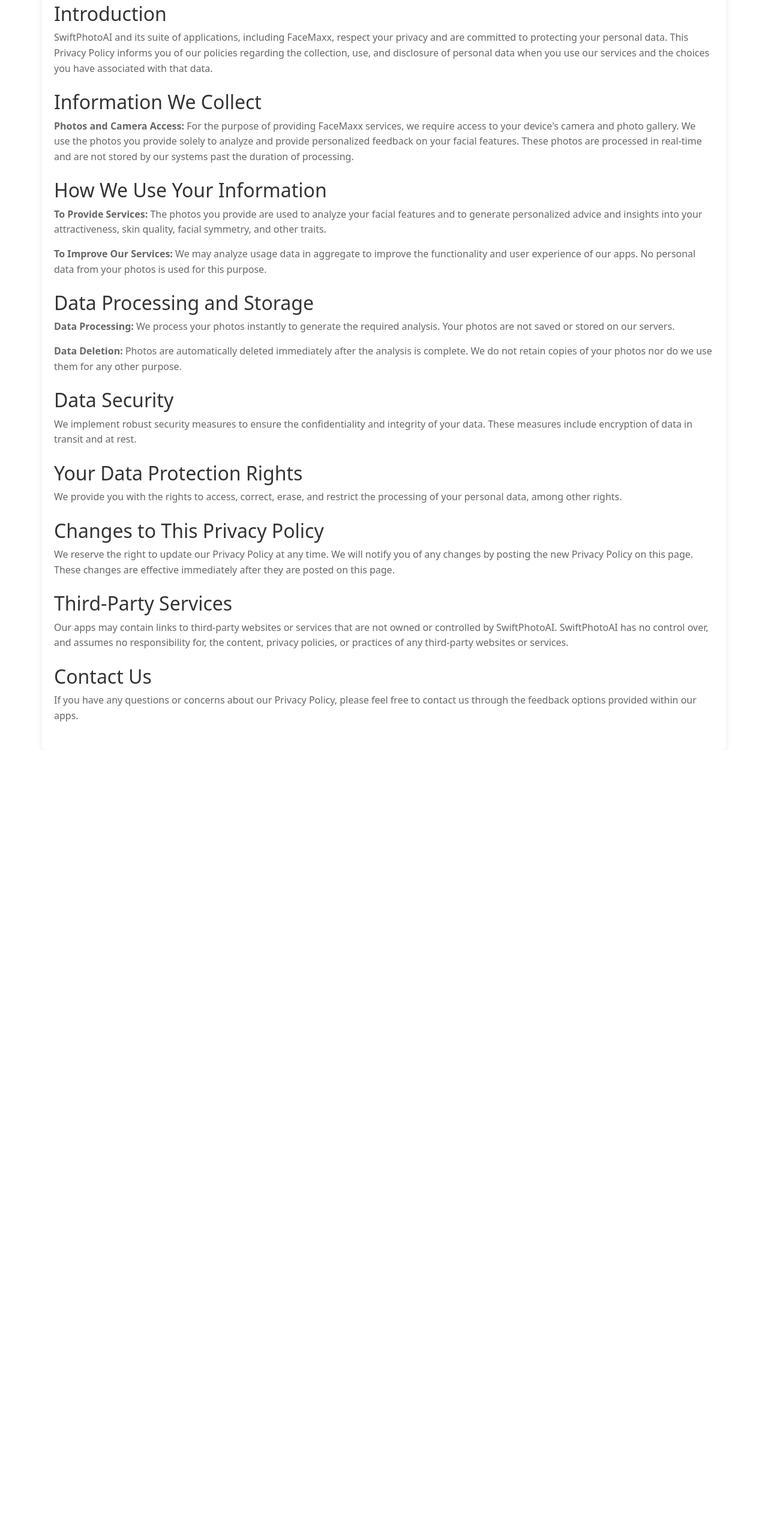
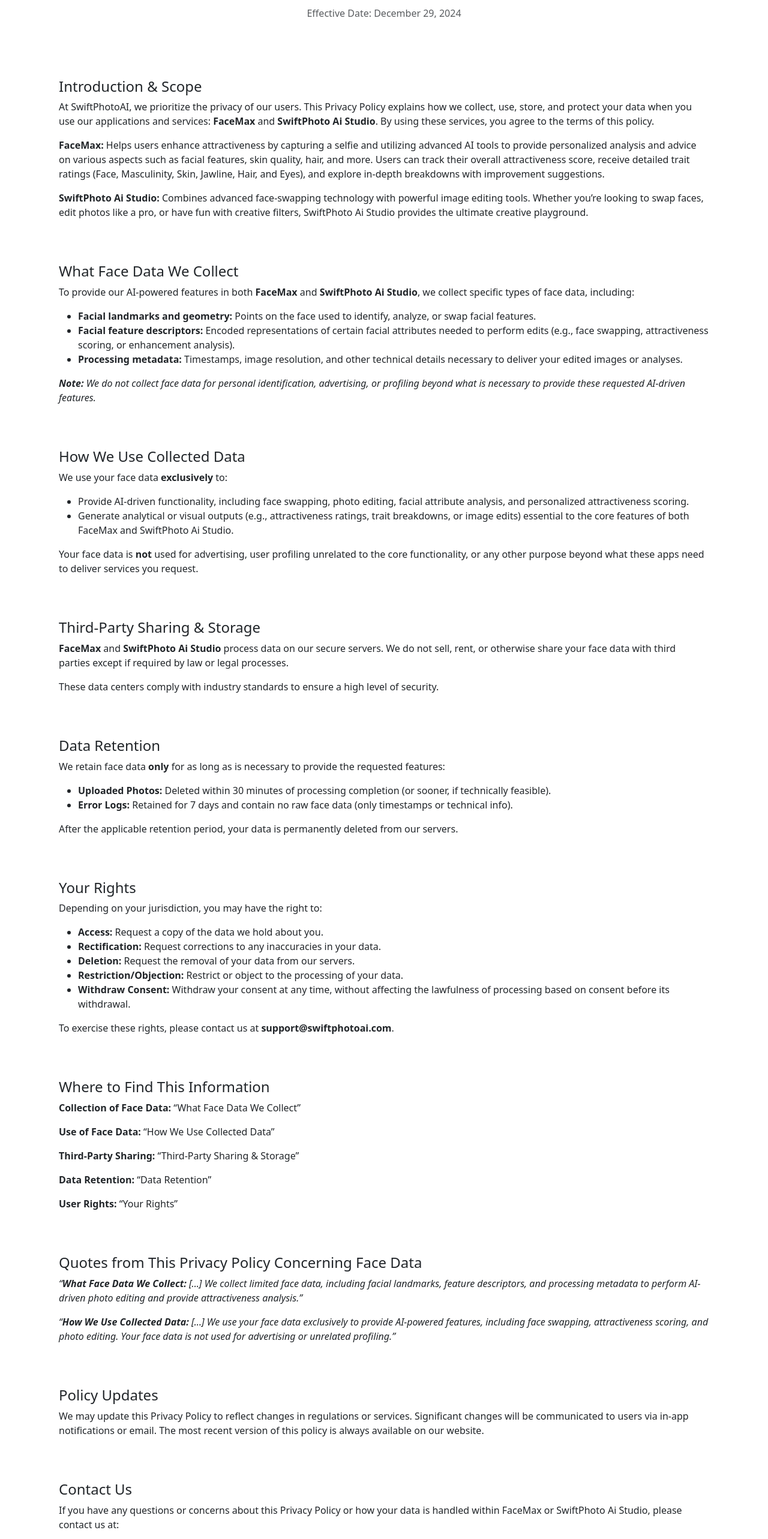
Before and after one commit to amirdora/frontend_swiftphotoai.com, a React (Create React App) app in the folder frontend/: page /privacy in a window 1280 px wide. Shown: the part 200-2766 px from the top of the page at 60% size. Before the commit the page ends 1451 px from the top, so only its background shows below. Built offline with nearby package versions, Linux system fonts and the light colour scheme; no server answers.

Commit message:
updated privacy policy

```diff
--- a/frontend/src/components/pages/legals/privacy_policy.js
+++ b/frontend/src/components/pages/legals/privacy_policy.js
@@ -1,97 +1,263 @@
 import React from 'react';
-import { Container } from 'react-bootstrap';
-import './privacy_policy.scss';
+import { Container, Card } from 'react-bootstrap';
 
 const PrivacyPolicy = () => {
+  const email = "support@swiftphotoai.com";
+
   return (
-    <Container className="privacy-policy-container my-5">
-      <h1 className="text-center">Privacy Policy</h1>
+    <Container className="py-5">
+      <Card className="mb-5 border-0">
+        <Card.Body>
+          <h1 className="display-5 text-center mb-4">Privacy Policy</h1>
+          <p className="text-muted text-center">Effective Date: December 29, 2024</p>
+        </Card.Body>
+      </Card>
 
-      <section className="my-4">
-        <h2>Introduction</h2>
+      {/* Introduction and Scope */}
+      <Card className="mb-4 border-0">
+        <Card.Body>
+          <h2 className="h4">Introduction & Scope</h2>
           <p>
-          SwiftPhotoAI and its suite of applications, including FaceMaxx, respect your privacy and are committed
-          to protecting your personal data. This Privacy Policy informs you of our policies regarding the
-          collection, use, and disclosure of personal data when you use our services and the choices you have
-          associated with that data.
-        </p>
-      </section>
-
-      <section className="my-4">
-        <h2>Information We Collect</h2>
-        <p>
-          <strong>Photos and Camera Access:</strong> For the purpose of providing FaceMaxx services, we require access to your
-          device's camera and photo gallery. We use the photos you provide solely to analyze and provide
-          personalized feedback on your facial features. These photos are processed in real-time and are not
-          stored by our systems past the duration of processing.
-        </p>
-      </section>
-
-      <section className="my-4">
-        <h2>How We Use Your Information</h2>
-        <p>
-          <strong>To Provide Services:</strong> The photos you provide are used to analyze your facial features and to generate personalized
-          advice and insights into your attractiveness, skin quality, facial symmetry, and other traits.
+            At SwiftPhotoAI, we prioritize the privacy of our users. This Privacy Policy
+            explains how we collect, use, store, and protect your data when you use our
+            applications and services: <strong>FaceMax</strong> and{" "}
+            <strong>SwiftPhoto Ai Studio</strong>. By using these services, you agree to
+            the terms of this policy.
           </p>
           <p>
-          <strong>To Improve Our Services:</strong> We may analyze usage data in aggregate to improve the functionality and user
-          experience of our apps. No personal data from your photos is used for this purpose.
-        </p>
-      </section>
-
-      <section className="my-4">
-        <h2>Data Processing and Storage</h2>
-        <p>
-          <strong>Data Processing:</strong> We process your photos instantly to generate the required analysis. Your photos are
-          not saved or stored on our servers.
+            <strong>FaceMax:</strong> Helps users enhance attractiveness by capturing a
+            selfie and utilizing advanced AI tools to provide personalized analysis and
+            advice on various aspects such as facial features, skin quality, hair, and
+            more. Users can track their overall attractiveness score, receive detailed
+            trait ratings (Face, Masculinity, Skin, Jawline, Hair, and Eyes), and explore
+            in-depth breakdowns with improvement suggestions.
           </p>
           <p>
-          <strong>Data Deletion:</strong> Photos are automatically deleted immediately after the analysis is complete. We do not retain
-          copies of your photos nor do we use them for any other purpose.
+            <strong>SwiftPhoto Ai Studio:</strong> Combines advanced face-swapping
+            technology with powerful image editing tools. Whether you’re looking to swap
+            faces, edit photos like a pro, or have fun with creative filters, SwiftPhoto
+            Ai Studio provides the ultimate creative playground.
           </p>
-      </section>
+        </Card.Body>
+      </Card>
 
-      <section className="my-4">
-        <h2>Data Security</h2>
+      {/* What Face Data We Collect */}
+      <Card className="mb-4 border-0">
+        <Card.Body>
+          <h2 className="h4">What Face Data We Collect</h2>
           <p>
-          We implement robust security measures to ensure the confidentiality and integrity of your data. These
-          measures include encryption of data in transit and at rest.
+            To provide our AI-powered features in both <strong>FaceMax</strong> and{" "}
+            <strong>SwiftPhoto Ai Studio</strong>, we collect specific types of face
+            data, including:
           </p>
-      </section>
+          <ul>
+            <li>
+              <strong>Facial landmarks and geometry:</strong> Points on the face
+              used to identify, analyze, or swap facial features.
+            </li>
+            <li>
+              <strong>Facial feature descriptors:</strong> Encoded representations
+              of certain facial attributes needed to perform edits (e.g., face
+              swapping, attractiveness scoring, or enhancement analysis).
+            </li>
+            <li>
+              <strong>Processing metadata:</strong> Timestamps, image resolution,
+              and other technical details necessary to deliver your edited images
+              or analyses.
+            </li>
+          </ul>
+          <p>
+            <em>
+              <strong>Note:</strong> We do not collect face data for personal
+              identification, advertising, or profiling beyond what is necessary
+              to provide these requested AI-driven features.
+            </em>
+          </p>
+        </Card.Body>
+      </Card>
 
-      <section className="my-4">
-        <h2>Your Data Protection Rights</h2>
+      {/* How We Use Collected Data */}
+      <Card className="mb-4 border-0">
+        <Card.Body>
+          <h2 className="h4">How We Use Collected Data</h2>
           <p>
-          We provide you with the rights to access, correct, erase, and restrict the processing of your personal
-          data, among other rights.
+            We use your face data <strong>exclusively</strong> to:
           </p>
-      </section>
+          <ul>
+            <li>
+              Provide AI-driven functionality, including face swapping, photo
+              editing, facial attribute analysis, and personalized attractiveness
+              scoring.
+            </li>
+            <li>
+              Generate analytical or visual outputs (e.g., attractiveness ratings,
+              trait breakdowns, or image edits) essential to the core features of
+              both FaceMax and SwiftPhoto Ai Studio.
+            </li>
+          </ul>
+          <p>
+            Your face data is <strong>not</strong> used for advertising, user
+            profiling unrelated to the core functionality, or any other purpose
+            beyond what these apps need to deliver services you request.
+          </p>
+        </Card.Body>
+      </Card>
 
-      <section className="my-4">
-        <h2>Changes to This Privacy Policy</h2>
+      {/* Third-Party Sharing and Storage */}
+      <Card className="mb-4 border-0">
+        <Card.Body>
+          <h2 className="h4">Third-Party Sharing & Storage</h2>
           <p>
-          We reserve the right to update our Privacy Policy at any time. We will notify you of any changes by
-          posting the new Privacy Policy on this page. These changes are effective immediately after they are
-          posted on this page.
+            <strong>FaceMax</strong> and <strong>SwiftPhoto Ai Studio</strong>{" "}
+            process data on our secure servers. We do not sell, rent, or otherwise
+            share your face data with third parties except if required by law or
+            legal processes.
           </p>
-      </section>
+          <p>
+            These data centers comply with industry standards to ensure a high
+            level of security.
+          </p>
+        </Card.Body>
+      </Card>
 
-      <section className="my-4">
-        <h2>Third-Party Services</h2>
+      {/* Data Retention */}
+      <Card className="mb-4 border-0">
+        <Card.Body>
+          <h2 className="h4">Data Retention</h2>
           <p>
-          Our apps may contain links to third-party websites or services that are not owned or controlled by
-          SwiftPhotoAI. SwiftPhotoAI has no control over, and assumes no responsibility for, the content, privacy
-          policies, or practices of any third-party websites or services.
+            We retain face data <strong>only</strong> for as long as is necessary
+            to provide the requested features:
           </p>
-      </section>
+          <ul>
+            <li>
+              <strong>Uploaded Photos:</strong> Deleted within 30 minutes of
+              processing completion (or sooner, if technically feasible).
+            </li>
+            <li>
+              <strong>Error Logs:</strong> Retained for 7 days and contain no raw
+              face data (only timestamps or technical info).
+            </li>
+            {/* <li>
+              <strong>Session Data:</strong> Cleared upon logout or session
+              expiration, whichever comes first.
+            </li> */}
+          </ul>
+          <p>
+            After the applicable retention period, your data is permanently
+            deleted from our servers.
+          </p>
+        </Card.Body>
+      </Card>
 
-      <section className="my-4">
-        <h2>Contact Us</h2>
+      {/* Your Rights */}
+      <Card className="mb-4 border-0">
+        <Card.Body>
+          <h2 className="h4">Your Rights</h2>
           <p>
-          If you have any questions or concerns about our Privacy Policy, please feel free to contact us through
-          the feedback options provided within our apps.
+            Depending on your jurisdiction, you may have the right to:
           </p>
-      </section>
+          <ul>
+            <li>
+              <strong>Access:</strong> Request a copy of the data we hold about
+              you.
+            </li>
+            <li>
+              <strong>Rectification:</strong> Request corrections to any
+              inaccuracies in your data.
+            </li>
+            <li>
+              <strong>Deletion:</strong> Request the removal of your data from
+              our servers.
+            </li>
+            <li>
+              <strong>Restriction/Objection:</strong> Restrict or object to the
+              processing of your data.
+            </li>
+            <li>
+              <strong>Withdraw Consent:</strong> Withdraw your consent at any
+              time, without affecting the lawfulness of processing based on
+              consent before its withdrawal.
+            </li>
+          </ul>
+          <p>
+            To exercise these rights, please contact us at{" "}
+            <strong>{email}</strong>.
+          </p>
+        </Card.Body>
+      </Card>
+
+      {/* Relevant Sections & Policy Updates */}
+      <Card className="mb-4 border-0">
+        <Card.Body>
+          <h2 className="h4">Where to Find This Information</h2>
+          <p>
+            <strong>Collection of Face Data:</strong> “What Face Data We Collect”
+          </p>
+          <p>
+            <strong>Use of Face Data:</strong> “How We Use Collected Data”
+          </p>
+          <p>
+            <strong>Third-Party Sharing:</strong> “Third-Party Sharing & Storage”
+          </p>
+          <p>
+            <strong>Data Retention:</strong> “Data Retention”
+          </p>
+          <p>
+            <strong>User Rights:</strong> “Your Rights”
+          </p>
+        </Card.Body>
+      </Card>
+
+      <Card className="mb-4 border-0">
+        <Card.Body>
+          <h2 className="h4">Quotes from This Privacy Policy Concerning Face Data</h2>
+          <p>
+            <em>
+              “<strong>What Face Data We Collect:</strong> [...] We collect limited face
+              data, including facial landmarks, feature descriptors, and processing
+              metadata to perform AI-driven photo editing and provide attractiveness
+              analysis.”
+            </em>
+          </p>
+          <p>
+            <em>
+              “<strong>How We Use Collected Data:</strong> [...] We use your face data
+              exclusively to provide AI-powered features, including face swapping,
+              attractiveness scoring, and photo editing. Your face data is not used for
+              advertising or unrelated profiling.”
+            </em>
+          </p>
+        </Card.Body>
+      </Card>
+
+      <Card className="mb-4 border-0">
+        <Card.Body>
+          <h2 className="h4">Policy Updates</h2>
+          <p>
+            We may update this Privacy Policy to reflect changes in regulations or
+            services. Significant changes will be communicated to users via in-app
+            notifications or email. The most recent version of this policy is always
+            available on our website.
+          </p>
+        </Card.Body>
+      </Card>
+
+      {/* Contact Us */}
+      <Card className="mb-4 border-0">
+        <Card.Body>
+          <h2 className="h4">Contact Us</h2>
+          <p>
+            If you have any questions or concerns about this Privacy Policy or how
+            your data is handled within FaceMax or SwiftPhoto Ai Studio, please contact
+            us at:
+          </p>
+          <p>Email: <strong>{email}</strong></p>
+        </Card.Body>
+      </Card>
+
+      <footer className="text-center mt-5 text-muted">
+        <p>© 2024 SwiftPhotoAI. All rights reserved.</p>
+      </footer>
     </Container>
   );
 };
```
Lines whose indentation alone changed are shown as unchanged.
